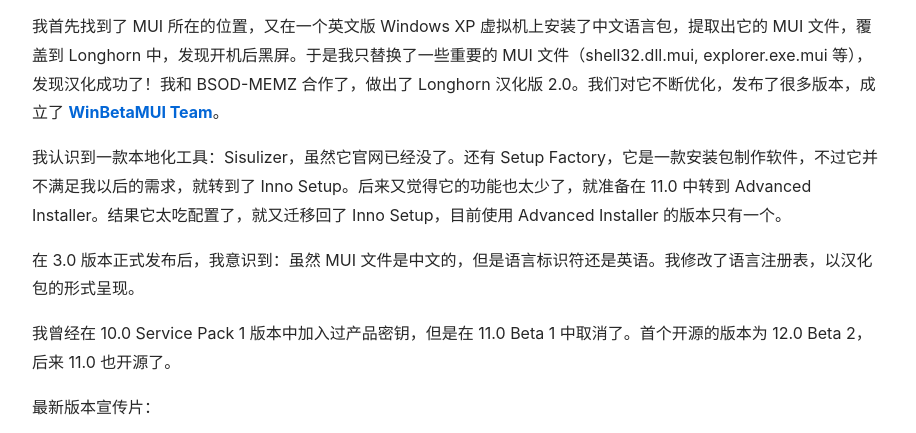
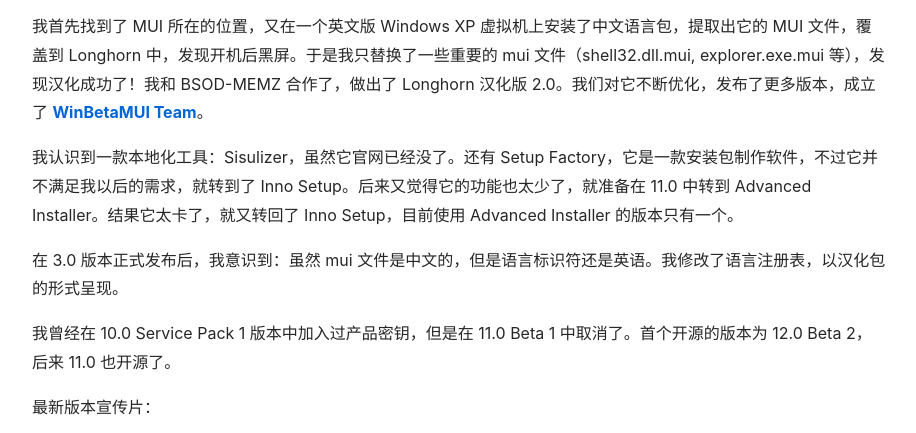
Before and after one commit to wbmui/wbmui.github.io, a Jekyll site: the page built from _posts/2023-06-10-lh4074mui.md, in a window 1280 px wide and 1400 px high, scrolled down 690 px, cut to the strip 244-677 px from the top of the window. Shown: the whole strip, without its empty margins (71-987 px from the left). Built offline with Jekyll 4.4.1, drawn with Linux system fonts in a browser that asks for light colours; nearby versions of some CDN libraries; some of the changed text lies outside the part shown.

```diff
--- a/_posts/2023-06-10-lh4074mui.md
+++ b/_posts/2023-06-10-lh4074mui.md
@@ -12,11 +12,11 @@ tags: WinBetaMUI
 
 <div>{%- include extensions/bilibili.html id='432563496' -%}</div>
 
-我首先找到了 MUI 所在的位置，又在一个英文版 Windows XP 虚拟机上安装了中文语言包，提取出它的 MUI 文件，覆盖到 Longhorn 中，发现开机后黑屏。于是我只替换了一些重要的 MUI 文件（shell32.dll.mui, explorer.exe.mui 等），发现汉化成功了！我和 BSOD-MEMZ 合作了，做出了 Longhorn 汉化版 2.0。我们对它不断优化，发布了很多版本，成立了 [WinBetaMUI Team](/winbetamui)。
+我首先找到了 MUI 所在的位置，又在一个英文版 Windows XP 虚拟机上安装了中文语言包，提取出它的 MUI 文件，覆盖到 Longhorn 中，发现开机后黑屏。于是我只替换了一些重要的 mui 文件（shell32.dll.mui, explorer.exe.mui 等），发现汉化成功了！我和 BSOD-MEMZ 合作了，做出了 Longhorn 汉化版 2.0。我们对它不断优化，发布了更多版本，成立了 [WinBetaMUI Team](/winbetamui)。
 
-我认识到一款本地化工具：Sisulizer，虽然它官网已经没了。还有 Setup Factory，它是一款安装包制作软件，不过它并不满足我以后的需求，就转到了 Inno Setup。后来又觉得它的功能也太少了，就准备在 11.0 中转到 Advanced Installer。结果它太吃配置了，就又迁移回了 Inno Setup，目前使用 Advanced Installer 的版本只有一个。
+我认识到一款本地化工具：Sisulizer，虽然它官网已经没了。还有 Setup Factory，它是一款安装包制作软件，不过它并不满足我以后的需求，就转到了 Inno Setup。后来又觉得它的功能也太少了，就准备在 11.0 中转到 Advanced Installer。结果它太卡了，就又转回了 Inno Setup，目前使用 Advanced Installer 的版本只有一个。
 
-在 3.0 版本正式发布后，我意识到：虽然 MUI 文件是中文的，但是语言标识符还是英语。我修改了语言注册表，以汉化包的形式呈现。
+在 3.0 版本正式发布后，我意识到：虽然 mui 文件是中文的，但是语言标识符还是英语。我修改了语言注册表，以汉化包的形式呈现。
 
 我曾经在 10.0 Service Pack 1 版本中加入过产品密钥，但是在 11.0 Beta 1 中取消了。首个开源的版本为 12.0 Beta 2，后来 11.0 也开源了。
 
@@ -72,4 +66,5 @@ Internet Archive：https://archive.org/details/lh4074lp
   由 BiliBili [@林烽玄Windstorm](https://space.bilibili.com/1171551865) 制作，现已更新到 4.0 版本。[点击阅读文章](https://www.bilibili.com/read/cv30156896)。
 - Windows Longhorn 4074 优化版<br>由 BiliBili [@Nicrozoft](https://space.bilibili.com/3546641434937345) 制作，现已更新到 2.0 版本，可前往 [Nicrozoft 官网](http://nicrozoft.github.io/winlh4074.html)下载。
 
+
 ### 感谢支持！
```
Also changed, not shown: other parts of _posts/2023-06-10-lh4074mui.md (+11 -17 lines), _posts/2023-06-12-polarisos.md (+0 -2 lines), _posts/2023-09-19-lh3718mui.md (+2 -2 lines), _posts/2024-04-06-wimtoi386.md (+1 -1 lines).
